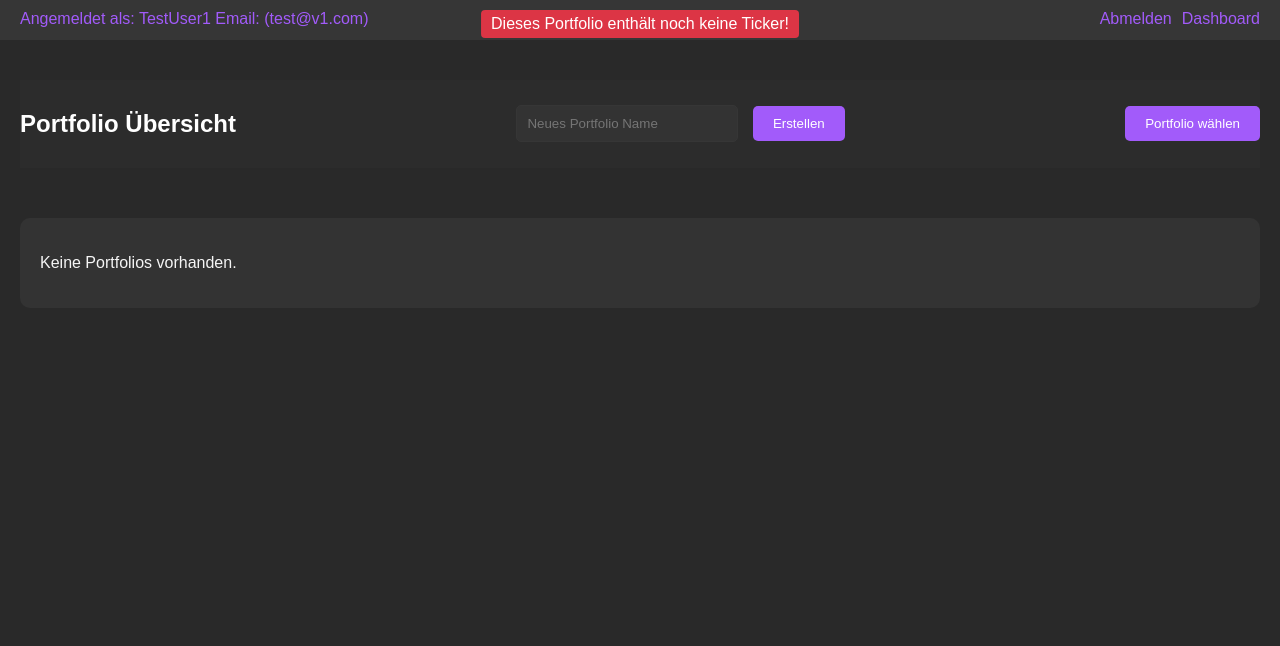
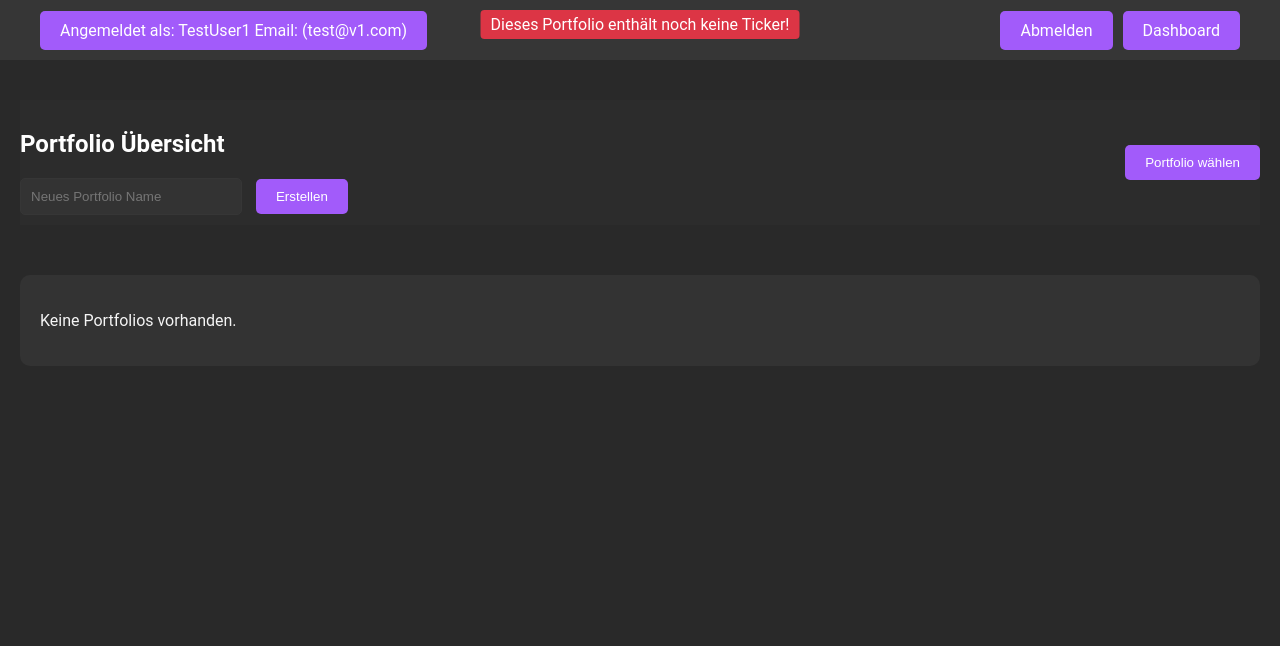
Before and after one commit to NoelJ2077/MyCoinTracker, a Flask app: page /dashboard in a window 1280 px wide. Shown: the top 646 px of the page. Run offline with Flask 3, Linux system fonts and the light colour scheme; a user stored in the database is signed in; data comes from the database, SQL or seed files in the repository.

Commit message:
Design change, not Final! - Release 1.1.3

```diff
--- a/static/base.css
+++ /dev/null
@@ -1,76 +0,0 @@
-/* base styling */
-
-
-body,
-html {
-    margin: 0;
-    padding: 0;
-    font-size: var(--font-size-large);
-    background-color: var(--background-color);
-    color: var(--text-color);
-    font-family: 'Arial', sans-serif;
-}
-/* Navigation bar styling */
-.navbar {
-    background-color: var(--background-nav-color);
-    padding: 10px 0;
-    display: flex;
-    justify-content: space-between;
-    align-items: center;
-}
-
-/* Navigation links styling */
-.navbar-nav {
-    display: flex;
-    justify-content: space-between;
-    width: 100%;
-    padding: 0 20px;
-}
-
-.nav-links {
-    display: flex;
-    gap: 10px;
-}
-
-.nav-link { /* Top Bar Font Text color 'Abmelden', 'Dashboard' */
-    color: var(--primary-color);
-    text-decoration: none;
-    border-bottom: 2px solid transparent;
-    transition: border-bottom 0.3s ease;
-}
-
-.nav-link:hover {
-    color: var(--secondary-color);
-    border-bottom: 2px solid var(--secondary-color);
-}
-
-.user-info {
-    color: var(--text-color);
-}
-
-.user_logged {
-    color: var(--primary-color);
-}
-#portfolio-show-cont {
-    display: flex;
-    justify-content: space-between;
-    align-items: center;
-    background-color: var(--container-bg-color);
-}
-
-#portfolio-name {
-    text-align: left;
-    margin-left: 20px;
-}
-
-#portfolio-id {
-    text-align: right;
-    margin-right: 20px;
-}
-#portfolio-id,
-#portfolio-name {
-    background-color: var(--primary-color);
-    padding: 5px;
-    border-radius: 5px;
-    color: var(--text-color);
-}
--- a/static/style.css
+++ b/static/style.css
@@ -26,7 +26,33 @@
     --font-size-small: 0.9rem; /* Smaller font size for mobile */
     --font-size-large: 1rem; /* Default font size for desktop */
 }
+body {
+    font-family: 'Roboto', sans-serif;
+    background-color: var(--background-color);
+    color: var(--text-color);
+    margin: 0;
+    padding: 0;
+    box-sizing: border-box;
+}
 
+/* Navigation bar styling */
+.navbar {
+    background-color: var(--background-nav-color);
+    padding: 0 20px;
+    display: flex;
+    justify-content: space-between;
+    align-items: center;
+    height: var(--navbar-height);
+}
+.nav-links {
+    display: flex;
+    gap: 10px;
+}
+nav a {
+    color: var(--text-color);
+    text-decoration: none;
+    transition: var(--link-hover-transition);
+}
 
 /* Login form styling */
 .form-container {
@@ -36,7 +62,13 @@
     background-color: var(--container-bg-color);
     border-radius: 10px;
 }
+.nav-item {
+    justify-content: right;
+    color: var(--text-color);
+    text-decoration: none;
+    transition: var(--link-hover-transition);
 
+}
 .form-container h1 {
     text-align: center;
     color: var(--text-color);
@@ -81,7 +113,12 @@
     margin: 20px auto;
     padding: 20px;
 }
-
+.navbar-nav {
+    display: flex;
+    justify-content: space-between;
+    width: 100%;
+    padding: 0 20px;
+}
 /* Portfolio navigation bar styling */
 .portfolio-navbar {
     background-color: #2C2C2C;
@@ -143,6 +180,8 @@
     margin-right: 20px;
 }
 /* Base styles for all button-like elements */
+a.nav-item.nav-link,
+.user-info,
 .button-style,
 .logifaccount,
 .export-button,
@@ -163,6 +202,7 @@
 }
 
 /* Consistent hover effect for all button-like elements */
+a.nav-item.nav-link:hover,
 .button-style:hover,
 .logifaccount:hover,
 .export-button:hover,
@@ -252,3 +292,10 @@
 .dropdown-item {
     margin: 0 20px 0 10px;
 }
+#portfolio-id,
+#portfolio-name {
+    margin-right: 10px;
+    background-color: #543d5a;
+    color: var(--text-color);
+    border-radius: 10px;
+}
--- a/templates/base.html
+++ b/templates/base.html
@@ -8,8 +8,6 @@
     <link rel="stylesheet" type="text/css" href="{{ url_for('static', filename='style.css') }}">
     <link rel="stylesheet" type="text/css" href="{{ url_for('static', filename='footer.css') }}">
     <link rel="stylesheet" type="text/css" href="{{ url_for('static', filename='flash.css') }}">
-    <link rel="stylesheet" type="text/css" href="{{ url_for('static', filename='base.css') }}">
-    <link rel="stylesheet" type="text/css" href="{{ url_for('static', filename='mobilemedia.css') }}">
 </head>
 <body>
 
--- a/templates/dashboard.html
+++ b/templates/dashboard.html
@@ -8,14 +8,16 @@
     <!-- Secondary Navbar -->
     <nav class="portfolio-navbar">
 
-
+        <div class="group">
             <!-- Form um ein neues Portfolio zu erstellen -->
             <h1>Portfolio Übersicht</h1>
             <form action="{{ url_for('add_portfolio') }}" method="POST" class="portfolio-form">
                 <input type="text" name="portfolio_name" placeholder="Neues Portfolio Name" required>
                 <input type="submit" value="Erstellen">
             </form>
+        </div>
 
+        <div class="group">
             <!-- Form um ein neues Coinpair hinzuzufügen -->
             {% if current_portfolio %}
             <form action="{{ url_for('add_coinpair') }}" method="POST" class="portfolio-form">
@@ -37,7 +39,9 @@
                     <input type="submit" value="Umbenennen">
                 </form>
             {% endif %}
+        </div>
 
+        <div class="droup">
             <!-- Form to delete the current portfolio -->
             {% if current_portfolio %}
                 <form action="{{ url_for('delete_portfolio') }}" method="POST" class="portfolio-form">
@@ -66,12 +70,13 @@
         {% if current_portfolio %}
             <!-- Show Name and ID  -->
             <div id="portfolio-show-cont">
-                <h2 id="portfolio-name">Aktuelles Portfolio: {{ current_portfolio[1] }}</h2>
-                <h2 id="portfolio-id">Portfolio ID: {{ current_portfolio[0] }}</h2>
+    <h2 id="portfolio-name" title="{{ current_portfolio[1] }}">Aktuelles Portfolio: {{ current_portfolio[1] }}</h2>
+    <h2 id="portfolio-id" title="{{ current_portfolio[0] }}">Portfolio ID: {{ current_portfolio[0] }}</h2>
     <form action="{{ url_for('export_portfolio') }}" method="post">
         <button type="submit" class="export-button">Exportieren</button>
     </form>
 </div>
+
             <table>
                 <thead>
                     <tr>
@@ -89,18 +94,20 @@
                 <tbody>
                     {% for cp in coinpairs %}
                     <tr>
-                        <!-- Price Data -->
-                        <td>{{ cp }}</td>
-                        <td>{{ coinpair_info[cp]['last_trade_price'] }}</td>
-                        <td>{{ coinpair_info[cp]['volume'] }}</td>
-                        <td>{{ coinpair_info[cp]['low_price'] }}</td>
-                        <td>{{ coinpair_info[cp]['high_price'] }}</td>
-                        <td>{{ coinpair_info[cp]['opening_price'] }}</td>
-                        <td>{{ coinpair_info[cp]['closing_price'] }}</td>
+                        <!-- API Price Data -->
+                        <td><div class="padded-background">{{ cp }}</div></td>
+                        <td><div class="padded-background">{{ coinpair_info[cp]['last_trade_price'] }}</div></td>
+                        <td><div class="padded-background">{{ coinpair_info[cp]['volume'] }}</div></td>
+                        <td><div class="padded-background">{{ coinpair_info[cp]['low_price'] }}</div></td>
+                        <td><div class="padded-background">{{ coinpair_info[cp]['high_price'] }}</div></td>
+                        <td><div class="padded-background">{{ coinpair_info[cp]['opening_price'] }}</div></td>
+                        <td><div class="padded-background">{{ coinpair_info[cp]['closing_price'] }}</div></td>
                         <td>
                             <form action="{{ url_for('delete_coinpair') }}" method="POST">
                                 <input type="hidden" name="coinpair" value="{{ cp }}">
+                                <div class="padded-background">
                                     <input type="submit" value="Löschen" class="delete-btn">
+                                </div>
                             </form>
                         </td>
                     </tr>
```
Also changed, not shown: static/mobilemedia.css (deleted, +0 -40 lines). Lines whose indentation alone changed are shown as unchanged.
